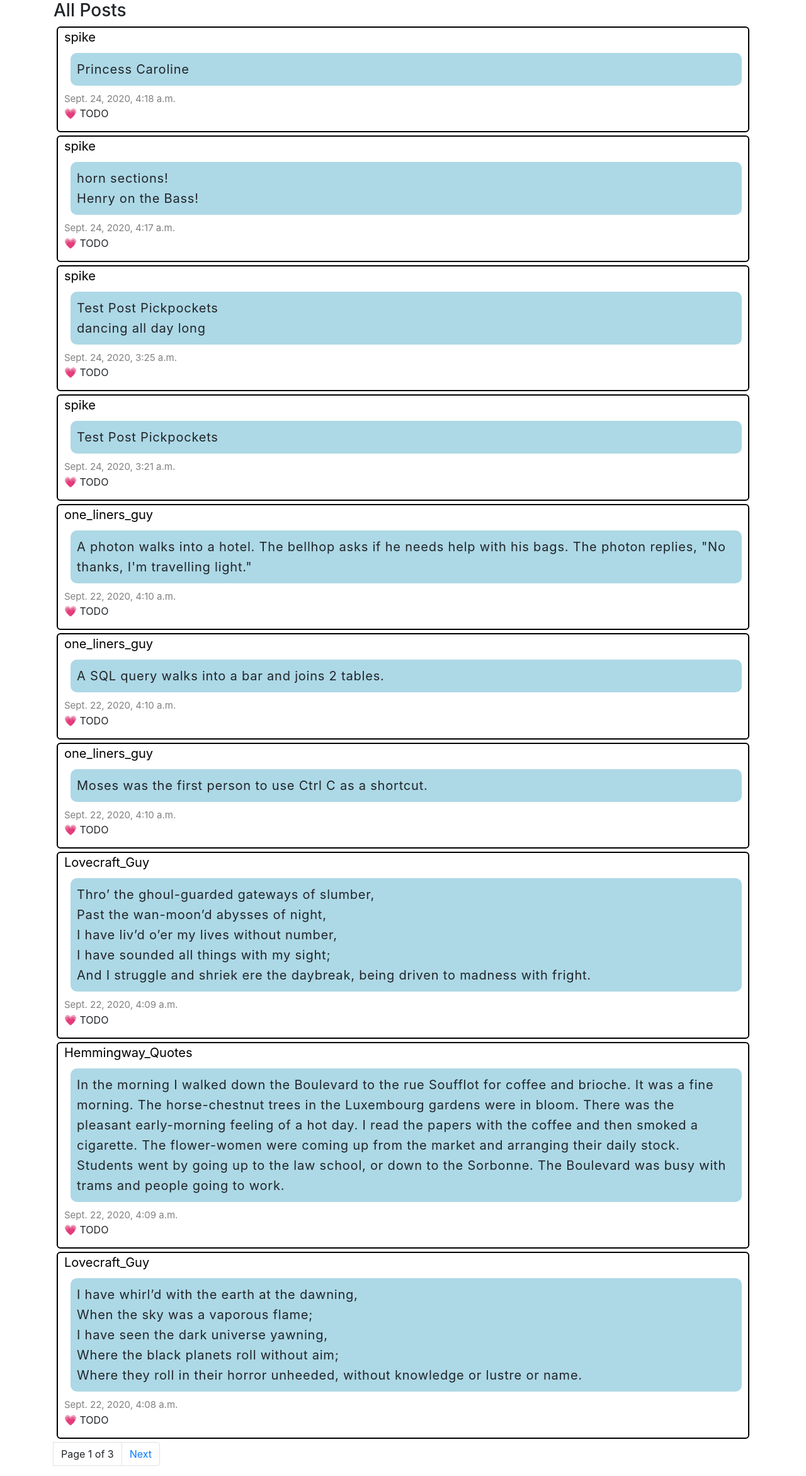
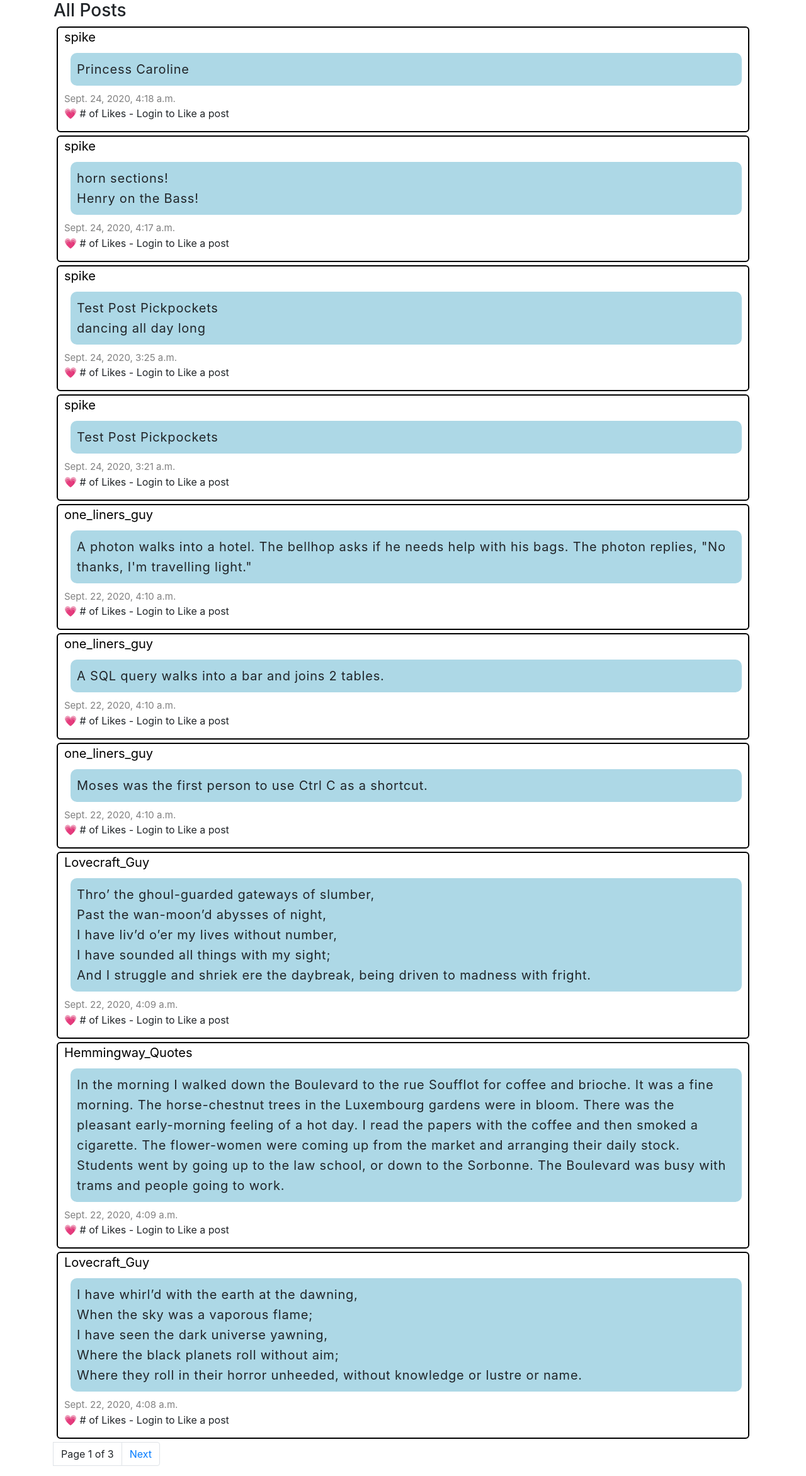
Before and after one commit to baden119/project4, a Django app: page / in a window 1280 px wide. Shown: the part 56-2399 px from the top of the page at 63% size. Run offline with Django 3.2, Linux system fonts and the light colour scheme; data comes from the database, SQL or seed files in the repository; both versions use the stored data as it was after the commit; some libraries are stand-ins or nearby versions.

Commit message:
making posts more likeable. haha!

```diff
--- a/network/models.py
+++ b/network/models.py
@@ -8,6 +8,8 @@ class Post(models.Model):
     user = models.ForeignKey("User", on_delete=models.CASCADE, related_name="posts")
     body = models.TextField(blank=True)
     timestamp = models.DateTimeField(auto_now_add=True)
+    total_likes = models.IntegerField(default=0)
+    is_liked_by_current_user = models.BooleanField(default=False)
 
     # This function is based off a similar one proveided with project 3
     # It is necessary if using JS to fetch posts for display
--- a/network/templates/network/partials/_post.html
+++ b/network/templates/network/partials/_post.html
@@ -21,8 +21,12 @@
   {% endif %}
   <p class="post_timestamp">{{ post.timestamp}}</p>
   {% if request.user.is_authenticated %}
-    <button class="like_post_button btn btn-light btn-lg" name="{{ post.id }}"> &#128151; TODO </button>
+    {% if post.is_liked_by_current_user == True %}
+      <button class="unlike_post_button btn btn-light btn-lg" name="{{ post.id }}"> &#128420; UNLIKE - # of Likes </button>
+    {% else %}
+      <button class="like_post_button btn btn-light btn-lg" name="{{ post.id }}"> &#128151; LIKE - # of Likes </button>
+    {% endif %}
   {% else %}
-    <p> &#128151; TODO </p>
+    <p> &#128151; # of Likes - Login to Like a post </p>
   {% endif %}
 </div>
--- a/network/views.py
+++ b/network/views.py
@@ -17,9 +17,20 @@ class NewPostForm(forms.Form):
 
 def index(request):
 
-    # all_posts = Post.objects.all().order_by('-timestamp')
+    all_posts = Post.objects.all().order_by('-timestamp')
 
-    paginated = Paginator(Post.objects.all().order_by('-timestamp'), 10)
+    if request.user.is_authenticated:
+        liked_posts = []
+
+        for post in request.user.likes.all():
+            liked_posts.append(post.post_id)
+
+        for post in all_posts:
+            if post.id in liked_posts:
+                post.is_liked_by_current_user = True
+            # post.total_likes = total likes of post which you somehow get from database (len)
+
+    paginated = Paginator(all_posts, 10)
 
     # pagination syntax taken from:
     # https://codeloop.org/django-pagination-complete-example/
@@ -214,6 +225,7 @@ def like_post(request):
     new_like.user = request.user
 
     try:
+        # print("NEW LIKE SAVE DISABLED!")
         new_like.save()
     except IntegrityError:
         print("CCCCCAAAANNNNTTTT DOIT!")
```
Also changed, not shown: db.sqlite3, network/migrations/0009_post_is_liked_by_current_user.py (added), network/migrations/0010_post_total_likes.py (added).
